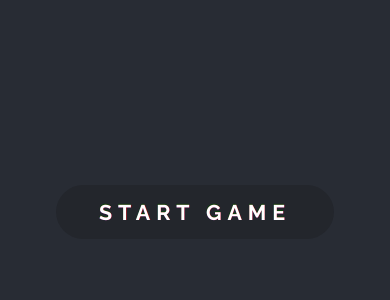
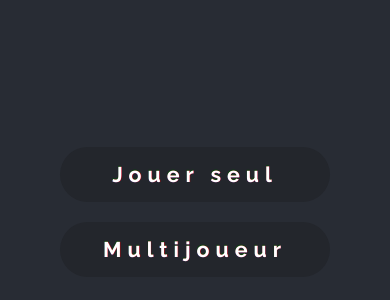
Before and after one commit to Takeddiney/React-snakegame, a React (Create React App) app: page / in a window 390 px wide. Shown: the part 210-510 px from the top of the page. Built offline with nearby package versions, Linux system fonts and the light colour scheme.

Commit message:
Add link to multiplayer game

```diff
--- a/src/App.css
+++ b/src/App.css
@@ -52,6 +52,13 @@
   border-radius: 50px;
   cursor: pointer;
   text-decoration: none;
+  margin: 20px;
+}
+
+@media screen and (max-width: 767px) {
+  .start__button {
+    display: block;
+  }
 }
 
 @keyframes glitch {
--- a/src/Loading.js
+++ b/src/Loading.js
@@ -17,9 +17,14 @@ function Loading() {
               SNAKEY
             </h1>
             :
+            <div>
             <Link className="start__button" to="/game">
-              START GAME
+              Jouer seul
             </Link>
+            <a href="https://google.com" className="start__button">
+             Multijoueur
+            </a>
+            </div>
           }
       </div>
     );
```
